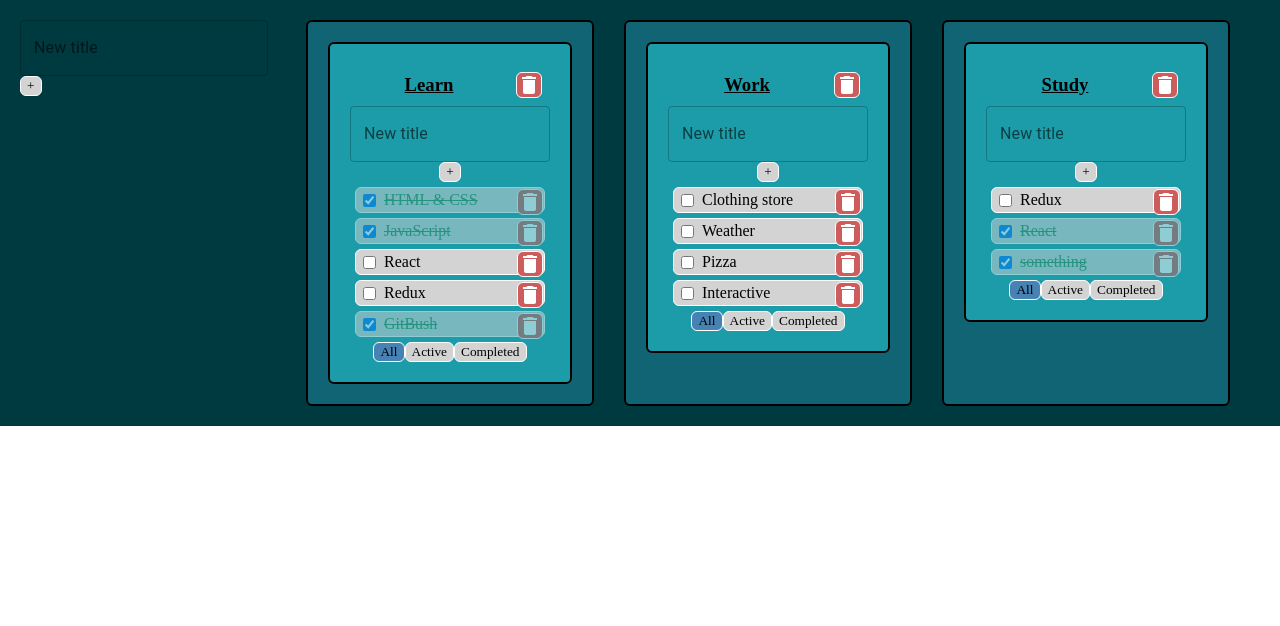
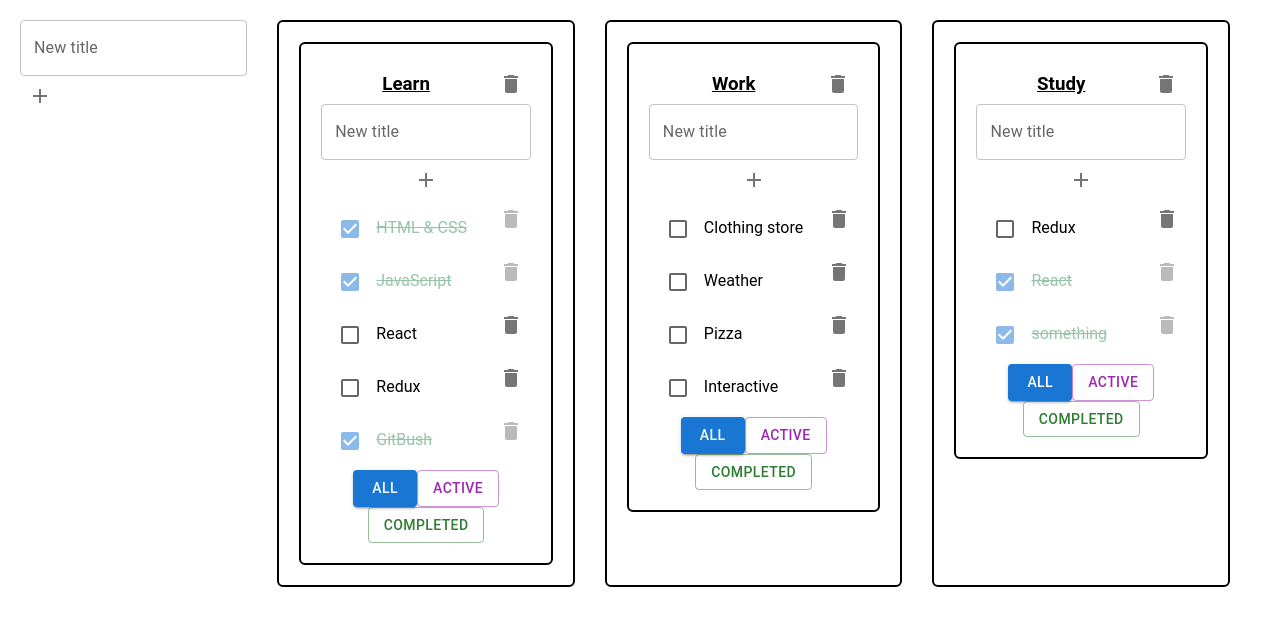
Before and after one commit to Shaa-Gizer/my-todolist, a React (Create React App) app: page / in a window 1280 px wide. Shown: the top 626 px of the page. Built offline with nearby package versions, Linux system fonts and the light colour scheme.

Commit message:
used material ui

```diff
--- a/src/App.css
+++ b/src/App.css
@@ -4,10 +4,9 @@
 .App {
   padding: 20px;
   display: flex;
-  background-color: #003A41;
   width: auto;
   height: auto;
-  font-family: Bradley Hand, cursive;
+  font-family: Roboto, sans-serif;
 }
 
 .App > div {
--- a/src/components/TodoList/AddItemForm/AddItemForm.tsx
+++ b/src/components/TodoList/AddItemForm/AddItemForm.tsx
@@ -1,6 +1,7 @@
 import React, {ChangeEvent, KeyboardEvent, useState} from 'react';
 import aifStyle from "../../../styles/AddItemForm.module.css";
-import {TextField} from "@mui/material";
+import {IconButton, TextField} from "@mui/material";
+import {Add} from "@mui/icons-material";
 
 interface AddItemFormPropsType {
     addNewItem: (taskTitle: string) => void
@@ -32,16 +33,16 @@ export const AddItemForm: React.FC<AddItemFormPropsType> = (props) => {
                 variant={'outlined'}
                 label={!error ? 'New title' : 'Error!'}
                 error={error}
+                helperText={error ? 'Title is required' : ''}
                 value={newTaskTitle}
                 className={inputErrorClass}
                 onChange={onChangeSetNewTaskTitle}
                 onKeyDown={onKeyDownAddNewTask}
             />
-            <button
-                className={aifStyle.addTaskBtn}
-                onClick={onClickAddNewItem}
-            >+
-            </button>
+            <IconButton>
+                <Add className={aifStyle.addTaskBtn}
+                     onClick={onClickAddNewItem}/>
+            </IconButton>
         </div>
     );
 };
--- a/src/components/TodoList/EditableSpan/EditableSpan.tsx
+++ b/src/components/TodoList/EditableSpan/EditableSpan.tsx
@@ -1,5 +1,6 @@
 import React, {ChangeEvent, KeyboardEvent, useState} from 'react';
 import esStyle from "../../../styles/EditableSpan.module.css";
+import {TextField} from "@mui/material";
 
 interface EditableSpanPropsType {
     title: string,
@@ -25,7 +26,7 @@ export const EditableSpan: React.FC<EditableSpanPropsType> = (props) => {
     }
 
     return editMode
-        ? <input
+        ? <TextField
             value={title}
             onBlur={deactivateEditMode}
             onChange={onChangeEditTitle}
--- a/src/components/TodoList/Tasks/Tasks.tsx
+++ b/src/components/TodoList/Tasks/Tasks.tsx
@@ -2,7 +2,7 @@ import React, {ChangeEvent} from 'react';
 import tStyle from '../../../styles/Tasks.module.css'
 import {TasksType} from "../../../redux/home-reducer";
 import {EditableSpan} from "../EditableSpan/EditableSpan";
-import {IconButton} from "@mui/material";
+import {Checkbox, IconButton} from "@mui/material";
 import {Delete} from "@mui/icons-material";
 
 interface TasksPropsType {
@@ -31,9 +31,8 @@ export const Tasks: React.FC<TasksPropsType> = (props) => {
             return (
                 <div key={t.taskId}
                      className={t.isDone ? tStyle.taskIsDone : tStyle.tasksList}>
-                    <input
+                    <Checkbox
                         className={tStyle.taskCheck}
-                        type='checkbox'
                         checked={t.isDone}
                         onChange={onChangeSetTaskStatus}
                     />
--- a/src/components/TodoList/TodoList.tsx
+++ b/src/components/TodoList/TodoList.tsx
@@ -4,7 +4,7 @@ import {FilterType, TasksType, TodosType} from "../../redux/home-reducer";
 import {Tasks} from "./Tasks/Tasks";
 import {AddItemForm} from "./AddItemForm/AddItemForm";
 import {EditableSpan} from "./EditableSpan/EditableSpan";
-import {IconButton} from "@mui/material";
+import {Button, IconButton} from "@mui/material";
 import {Delete} from "@mui/icons-material";
 
 interface TodosPropsType {
@@ -63,22 +63,25 @@ export const TodoList: React.FC<TodosPropsType> = (props) => {
                     setTaskStatus={props.setTaskStatus}
                     setNewTaskTitleValue={props.setNewTaskTitleValue}
                 />
-                <div>
-                    <button
+                <div className={tdStyle.filterBtns}>
+                    <Button
+                        variant={props.todos.filter === 'all' ? 'contained' : 'outlined'} color={'primary'}
                         className={props.todos.filter === 'all' ? tdStyle.allBtn : tdStyle.defaultFilterBtn}
                         onClick={onClickSetAllFilterValue}
                     >All
-                    </button>
-                    <button
+                    </Button>
+                    <Button
+                        variant={props.todos.filter === 'active' ? 'contained' : 'outlined'} color={'secondary'}
                         className={props.todos.filter === 'active' ? tdStyle.activeBtn : tdStyle.defaultFilterBtn}
                         onClick={onClickSetActiveFilterValue}
                     >Active
-                    </button>
-                    <button
+                    </Button>
+                    <Button
+                        variant={props.todos.filter === 'completed' ? 'contained' : 'outlined'} color={'success'}
                         className={props.todos.filter === 'completed' ? tdStyle.completedBtn : tdStyle.defaultFilterBtn}
                         onClick={onClickSetCompletedFilterValue}
                     >Completed
-                    </button>
+                    </Button>
                 </div>
             </div>
         </div>
--- a/src/styles/AddItemForm.module.css
+++ b/src/styles/AddItemForm.module.css
@@ -3,9 +3,6 @@
 }
 
 .addTaskBtn {
-    border: 1px solid white;
-    border-radius: 6px;
-    background-color: lightgray;
     font-family: Bradley Hand, cursive;
 }
 
--- a/src/styles/EditableSpan.module.css
+++ b/src/styles/EditableSpan.module.css
@@ -4,11 +4,6 @@
 
 .editMode {
     text-align: center;
-    border: 1px solid white;
-    border-radius: 6px;
-    background-color: lightgray;
     margin: 5px;
     font-family: Bradley Hand, cursive;
-    width: 160px;
-    height: 20px;
 }
--- a/src/styles/Tasks.module.css
+++ b/src/styles/Tasks.module.css
@@ -1,22 +1,11 @@
 .tasksList {
     text-align: left;
-    border: 1px solid white;
-    border-radius: 6px;
-    background-color: lightgray;
     padding: 3px;
     margin: 5px;
 }
 
-.taskCheck {
-    float: left;
-}
-
 .deleteTaskBtn {
     float: right;
-    border: 1px solid white;
-    border-radius: 6px;
-    background-color: indianred;
-    color: white;
     width: 20px;
     height: 20px;
     margin-right: 3px;
@@ -27,19 +16,15 @@
     padding: 3px;
     color: white;
     background-color: indianred;
-    border: 1px solid white;
     border-radius: 6px;
     opacity: 0.7;
 }
 
 .taskIsDone {
-    border: 1px solid white;
-    border-radius: 6px;
     text-decoration: line-through;
     color: seagreen;
     opacity: 0.5;
     text-align: left;
-    background-color: lightgray;
     padding: 3px;
     margin: 5px;
 }
--- a/src/styles/TodoList.module.css
+++ b/src/styles/TodoList.module.css
@@ -2,14 +2,11 @@
     float: left;
     border: 2px solid black;
     border-radius: 6px;
-    background-color: #116474;
 }
 
 .todoItem {
-    background-color: #1B9CA8;
     border: 2px solid black;
     border-radius: 6px;
-    width: 200px;
     margin: 20px;
     padding: 20px;
     float: left;
@@ -26,37 +23,20 @@
 }
 
 .deleteTodoBtn {
-    border: 1px solid white;
-    border-radius: 6px;
-    background-color: indianred;
-    color: white;
-    font-family: Bradley Hand, cursive;
+}
+
+.filterBtns {
+    float: bottom;
 }
 
 .defaultFilterBtn {
-    border: 1px solid white;
-    border-radius: 6px;
-    background-color: lightgray;
-    font-family: Bradley Hand, cursive;
 }
 
 .allBtn {
-    border: 1px solid white;
-    border-radius: 6px;
-    background-color: steelblue;
-    font-family: Bradley Hand, cursive;
 }
 
 .activeBtn {
-    border: 1px solid white;
-    border-radius: 6px;
-    background-color: coral;
-    font-family: Bradley Hand, cursive;
 }
 
 .completedBtn {
-    border: 1px solid white;
-    border-radius: 6px;
-    background-color: mediumseagreen;
-    font-family: Bradley Hand, cursive;
 }
```
